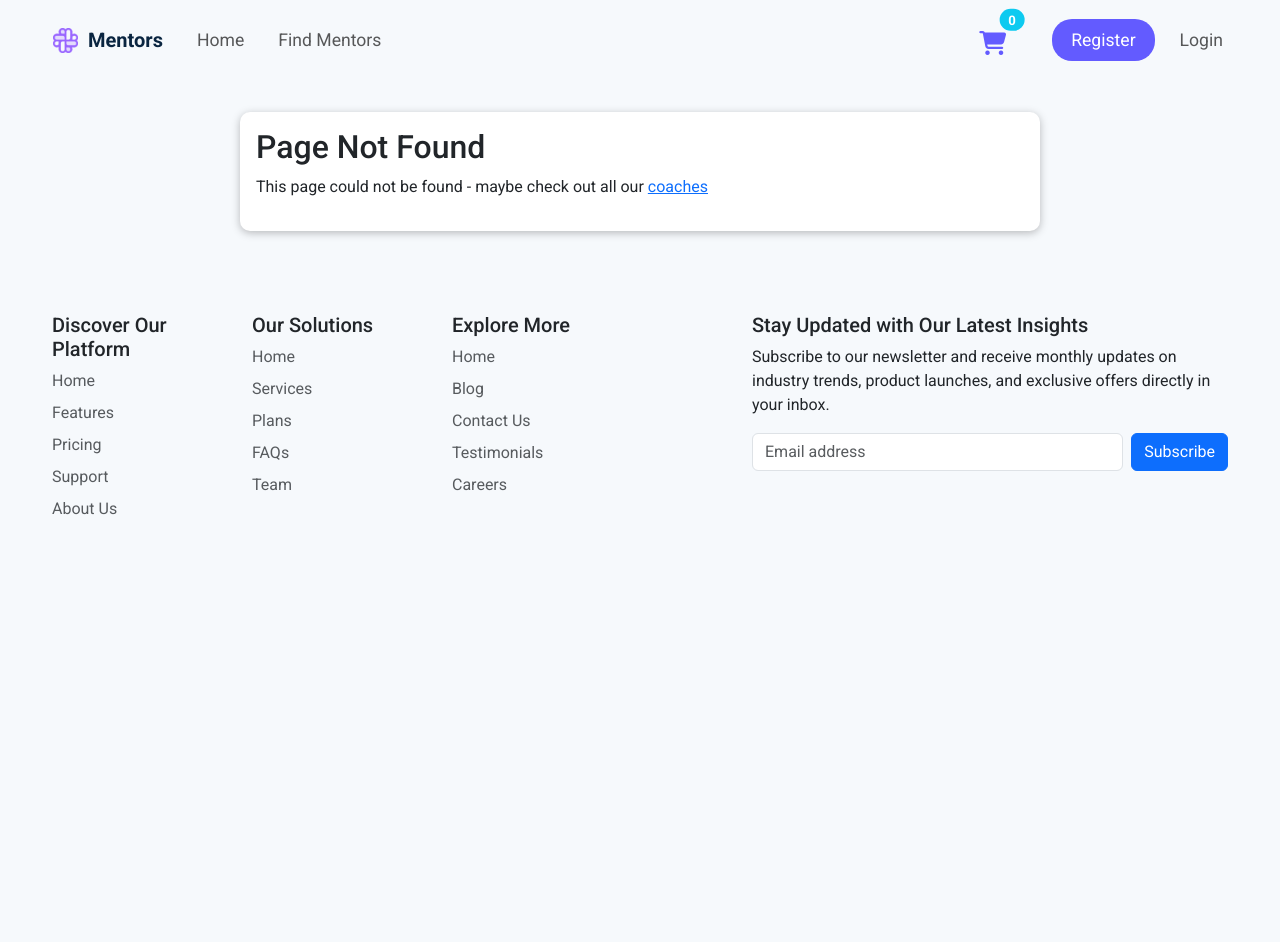
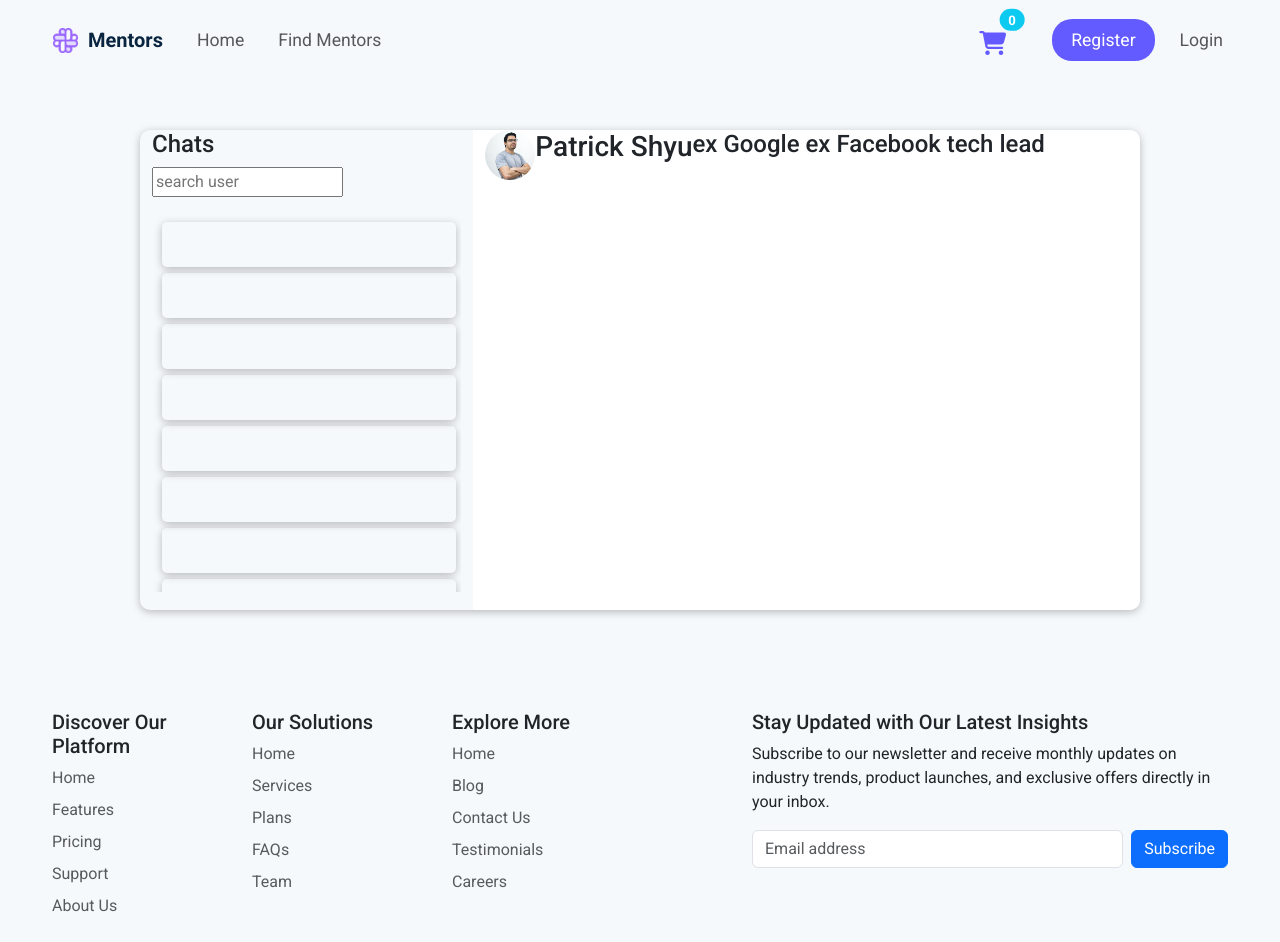
Before and after one commit to hsuanchen2/Finding-Mentor, a Vue app: page /chat in a window 1280 px wide. Before the commit the page ends 800 px from the top, so only its background shows below. Built offline with nearby package versions, Linux system fonts and the light colour scheme.

Commit message:
add chatbox

```diff
--- /dev/null
+++ b/src/pages/chat/ChatBox.vue
@@ -0,0 +1,84 @@
+<template>
+  <section class="wrapper row">
+    <aside class="chat-list col col-4">
+      <h4>Chats</h4>
+      <input type="text" placeholder="search user" />
+      <div class="chat-buttons-container">
+        <button class="chat-button"></button>
+        <button class="chat-button"></button>
+        <button class="chat-button"></button>
+        <button class="chat-button"></button>
+        <button class="chat-button"></button>
+        <button class="chat-button"></button>
+        <button class="chat-button"></button>
+        <button class="chat-button"></button>
+        <button class="chat-button"></button>
+      </div>
+    </aside>
+    <div class="chat-box col col-8">
+      <section>
+        <header class="chat-header">
+          <img
+            class="user-avatar"
+            src="@/../public/user-img/test2.jpg"
+            alt=""
+          />
+          <h3>Patrick Shyu</h3>
+          <h4>ex Google ex Facebook tech lead</h4>
+        </header>
+      </section>
+    </div>
+  </section>
+</template>
+<script lang="ts" setup></script>
+<style lang="scss" scoped>
+.wrapper {
+  max-width: 1000px;
+  margin: 50px auto;
+  border-radius: 10px;
+  box-shadow: $light-card-shadow;
+  height: 480px;
+}
+
+.chat-buttons-container {
+  padding-top: 10px;
+  padding-right: 5px;
+  height: 380px;
+  overflow-y: scroll;
+  margin: 15px 0 15px 0;
+  padding-left: 10px;
+  h4: {
+    color: $main-text-color;
+  }
+  .chat-button {
+    background-color: white;
+    width: 100%;
+    border: none;
+    background: none;
+  }
+}
+
+.chat-button {
+  box-shadow: $light-card-shadow;
+  border-radius: 5px;
+  list-style-type: none;
+  height: 45px;
+}
+
+.chat-box {
+  background-color: white;
+  border-top-right-radius: 10px;
+  border-bottom-right-radius: 10px;
+  height: 100%;
+}
+
+.chat-header {
+  display: flex;
+  .user-avatar {
+    width: 50px;
+    height: 50px;
+    border-radius: 50%;
+    object-fit: cover;
+  }
+}
+</style>
--- a/src/pages/coaches/ContactMentor.vue
+++ b/src/pages/coaches/ContactMentor.vue
@@ -87,7 +87,7 @@
 const store = useStore();
 const router = useRouter();
 const messageSent: Ref<boolean> = ref(false);
-const date = ref("");
+const date = ref(Date.now());
 interface contactFormData {
   firstName: string;
   lastName: string;
@@ -125,7 +125,6 @@
     messageSent.value = true;
     await new Promise((resolve) => setTimeout(resolve, 2000));
     messageSent.value = false;
-    // reset formdata
     formData.firstName = "";
     formData.lastName = "";
     formData.email = "";
--- a/src/router.ts
+++ b/src/router.ts
@@ -54,10 +54,15 @@
       path: "/:notFound(.*)",
       component: () => import("./pages/NotFound.vue"),
     },
+    {
+      path: "/chat",
+      name: "chatBox",
+      component: () => import("./pages/chat/ChatBox.vue"),
+    },
   ],
   scrollBehavior(to, from, savedPosition) {
     return { top: 0 };
-  }
+  },
 });
 // 根據是否登入來跳轉不同頁面
 router.beforeEach((to, from, next) => {
```
